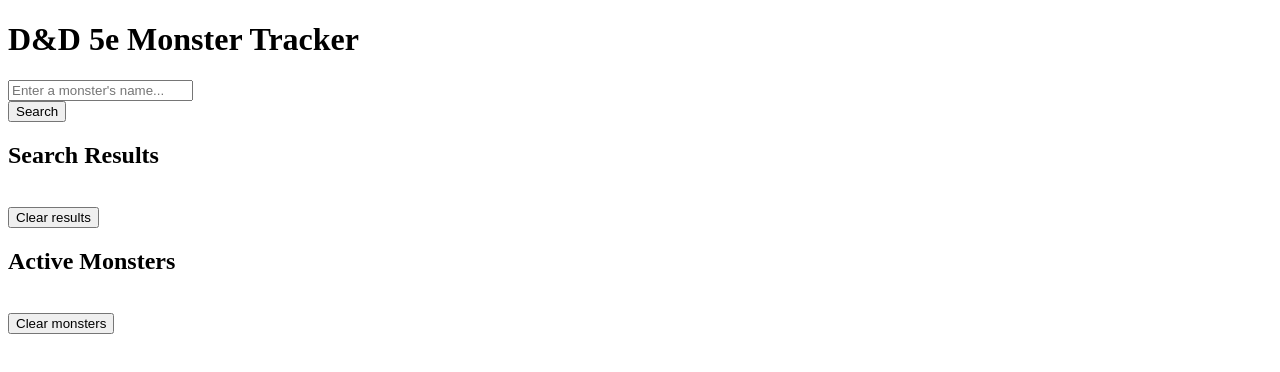
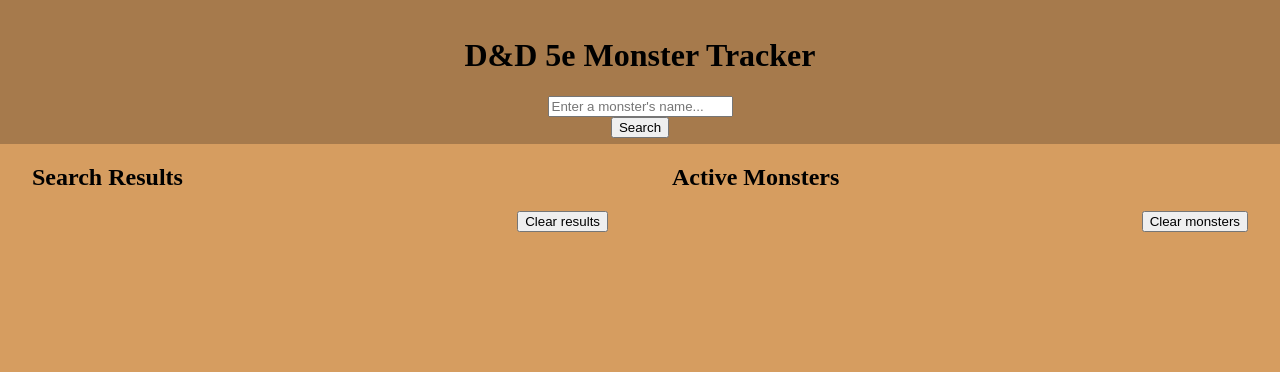
Before and after one commit to SashaBrockman/phase-1-project, a plain HTML site: page index.html in a window 1280 px wide. Drawn offline with Linux system fonts and the light colour scheme.

Commit message:
adds css styling

```diff
--- a/index.css
+++ b/index.css
@@ -0,0 +1,33 @@
+body {
+    margin: 0;
+    font-family: 'Times New Roman', Times, serif;
+    background-color: #d69d60;
+}
+
+.header {
+    color: #000;
+}
+
+.search-form {
+    text-align: center;
+    background: #a67a4c;
+    height: 7rem;
+    padding: 1rem;
+}
+
+.search-results {
+    width: 45%;
+    float: left;
+    padding-left: 2.5%;
+}
+
+.active-monsters {
+    width: 45%;
+    float: right;
+    padding-right: 2.5%;
+}
+
+.clear-button {
+    float: right;
+    height: 5%;
+}
--- a/index.html
+++ b/index.html
@@ -6,7 +6,7 @@
 	</head>
 	<body>
 		<form class="search-form" type="text" id="search-bar">
-            <h1>D&D 5e Monster Tracker</h1>
+            <h1 class="header">D&D 5e Monster Tracker</h1>
 		    <input
             type="text"
             value=""
@@ -21,15 +21,13 @@
             />
         </form>
         <div class="search-results">
-            <h2>Search Results</h2>
-            <br/>
+            <h2 class="header">Search Results</h2>
             <button class="clear-button" id="clear-results">Clear results</button>
             <br/>
             <ol class="results-list"></ol>
         </div>
 		<div class="active-monsters">
-            <h2>Active Monsters</h2>
-            <br/>
+            <h2 class="header">Active Monsters</h2>
             <button class="clear-button" id="clear-active">Clear monsters</button>
             <br/>
             <ol class="active-list"></ol>
```
